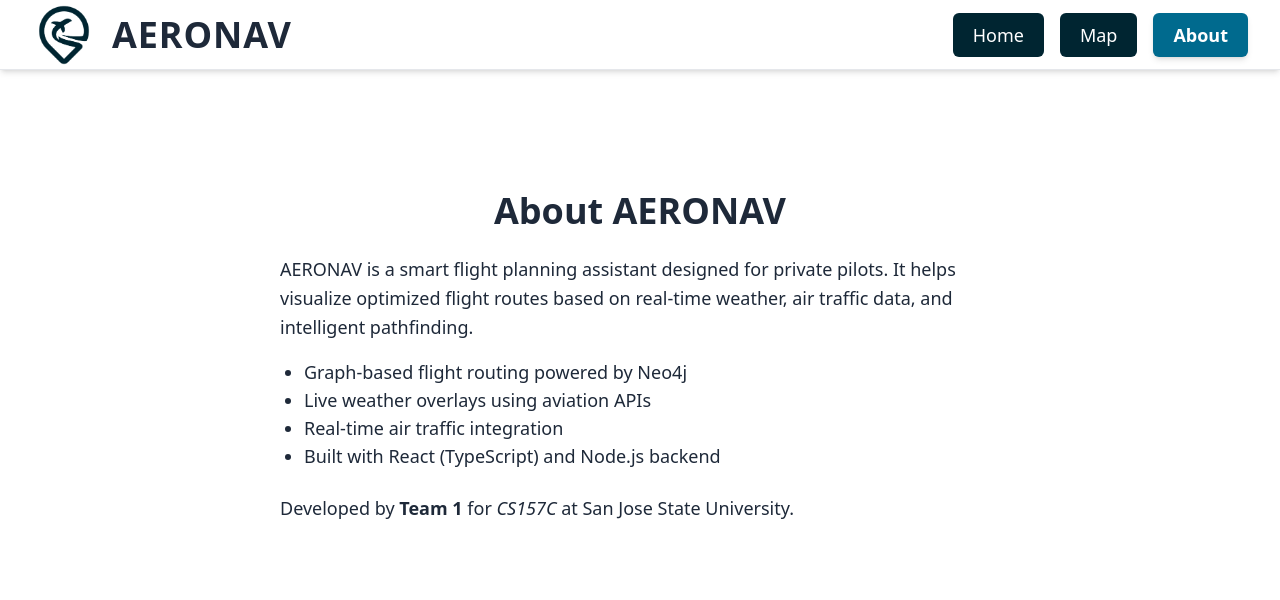
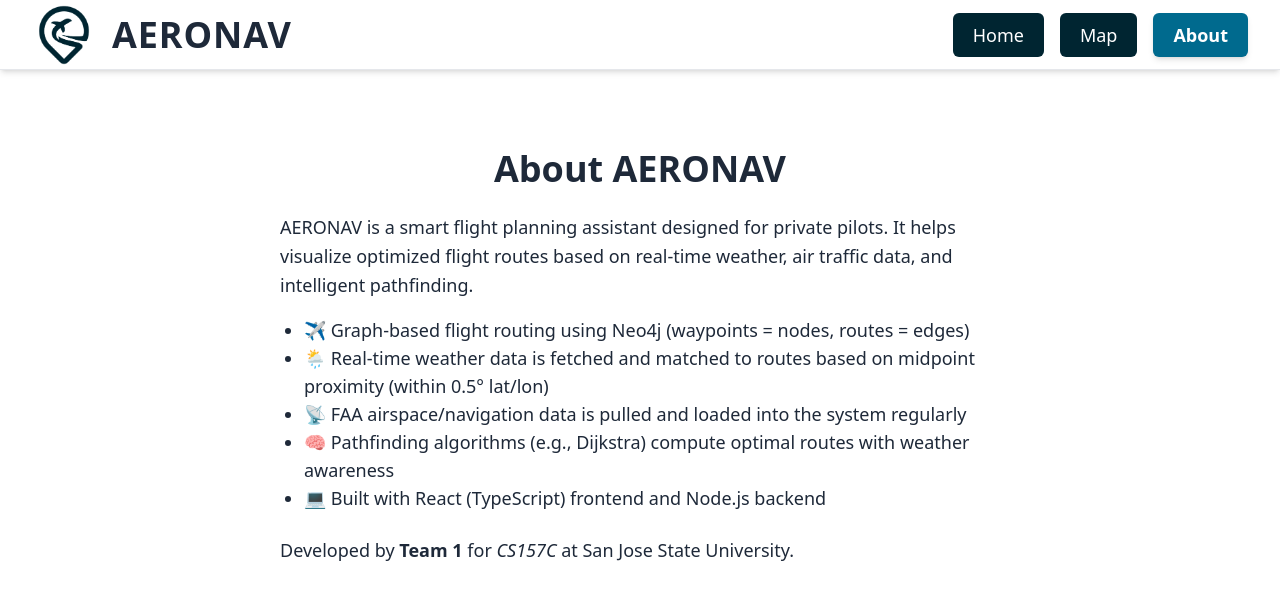
Before and after one commit to ThanhNLN/CS157cTeam1, a React (Vite) app in the folder frontend/: page /about in a window 1280 px wide. Shown: the top 600 px of the page. Built offline with nearby package versions, Linux system fonts and the light colour scheme.

Commit message:
Updated Content of About Page

```diff
--- a/frontend/src/components/pages/About.tsx
+++ b/frontend/src/components/pages/About.tsx
@@ -14,22 +14,36 @@ export default function About() {
 
         {/* General description about the application */}
         <p className="about-paragraph">
-          AERONAV is a smart flight planning assistant designed for private pilots.
-          It helps visualize optimized flight routes based on real-time weather, air traffic data,
-          and intelligent pathfinding.
+          AERONAV is a smart flight planning assistant designed for private
+          pilots. It helps visualize optimized flight routes based on real-time
+          weather, air traffic data, and intelligent pathfinding.
         </p>
 
         {/* List of key features and technologies used */}
         <ul className="about-list">
-          <li>Graph-based flight routing powered by Neo4j</li>
-          <li>Live weather overlays using aviation APIs</li>
-          <li>Real-time air traffic integration</li>
-          <li>Built with React (TypeScript) and Node.js backend</li>
+          <li>
+            ✈️ Graph-based flight routing using Neo4j (waypoints = nodes, routes
+            = edges)
+          </li>
+          <li>
+            🌦️ Real-time weather data is fetched and matched to routes based on
+            midpoint proximity (within 0.5° lat/lon)
+          </li>
+          <li>
+            📡 FAA airspace/navigation data is pulled and loaded into the system
+            regularly
+          </li>
+          <li>
+            🧠 Pathfinding algorithms (e.g., Dijkstra) compute optimal routes
+            with weather awareness
+          </li>
+          <li>💻 Built with React (TypeScript) frontend and Node.js backend</li>
         </ul>
 
         {/* Credit or course reference */}
         <p className="about-paragraph">
-          Developed by <strong>Team 1</strong> for <em>CS157C</em> at San Jose State University.
+          Developed by <strong>Team 1</strong> for <em>CS157C</em> at San Jose
+          State University.
         </p>
       </div>
     </>
```
